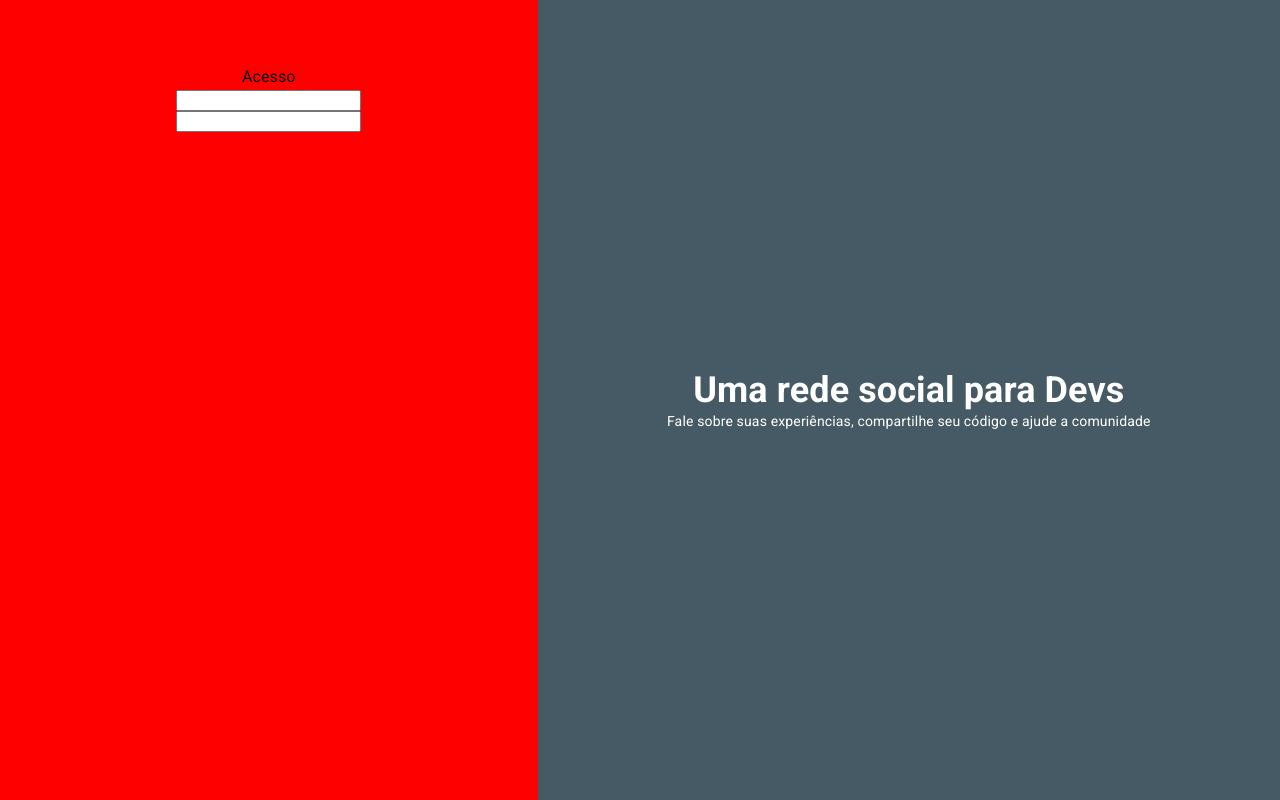
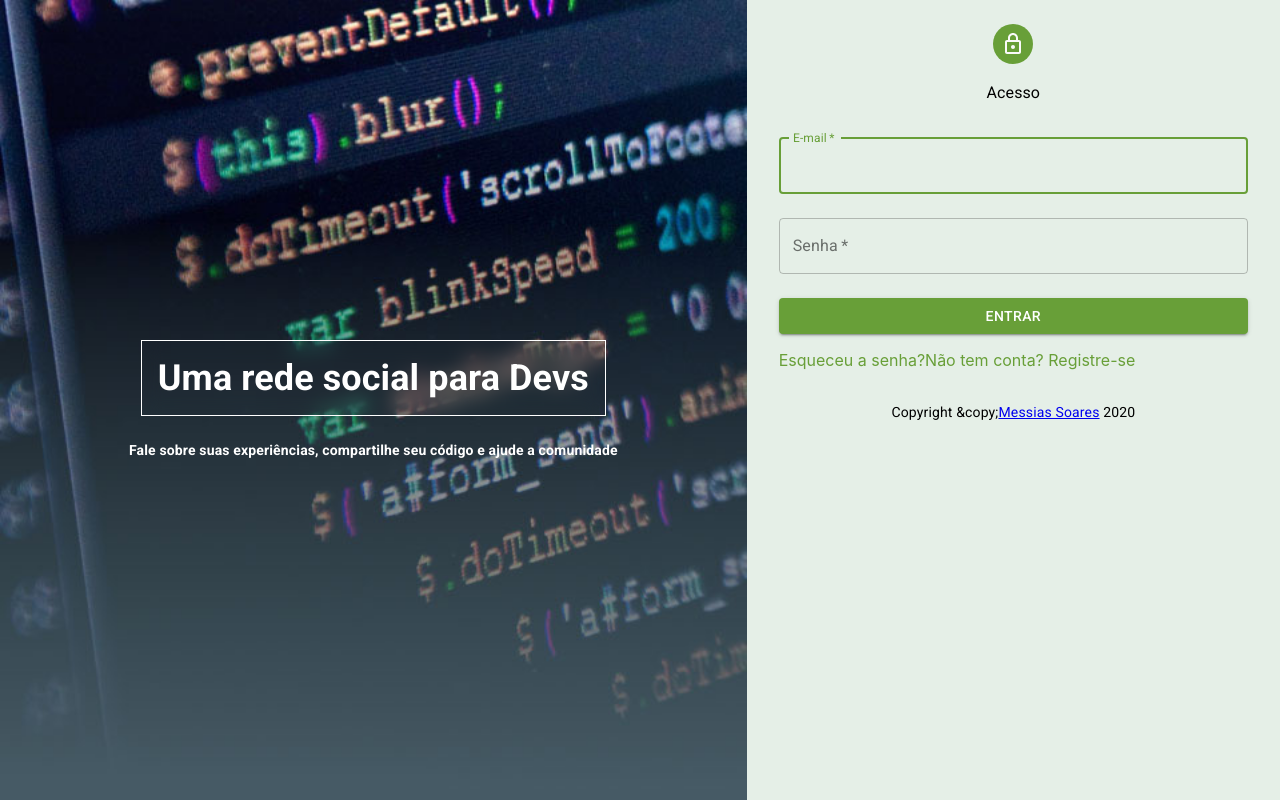
Before and after one commit to soaresmessiasg130/conecta-dev, a React (Create React App) app: page /sign-in in a window 1280 px wide. Built offline with nearby package versions, Linux system fonts and the light colour scheme.

Commit message:
Login page >> Layout finished

```diff
--- a/src/index.js
+++ b/src/index.js
@@ -2,6 +2,7 @@ import React from "react";
 import ReactDOM from "react-dom";
 import "./index.css";
 import App from "./App";
+// import { CssBaseline } from '@material-ui/core';
 
 ReactDOM.render(
   <React.StrictMode>
--- a/src/pages/SignIn/index.js
+++ b/src/pages/SignIn/index.js
@@ -1,59 +1,184 @@
 import React from 'react';
 import { makeStyles } from '@material-ui/core/styles';
-import { Typography } from '@material-ui/core';
+import {
+  Typography,
+  Grid,
+  Box,
+  Avatar,
+  TextField,
+  Button,
+  Link
+} from '@material-ui/core';
+import LockOutĺinedIcon from '@material-ui/icons/LockOutlined';
 
 const useStyles = makeStyles((theme) => ({
   root: {
-    display: 'flex',
-    flexDirection: 'row',
-    height: '100vh'
+    height: '100vh',
+    background: theme.palette.basics.bgWhite,
   },
-  left: {
-    background: 'red',
-    // flexGrow: 1,
-    flexBasis: '42%',
+  image: {
+    backgroundImage: 'url(/images/login-background.jpg)',
+    backgrounPosition: 'center',
+    backgroundSize: 'cover',
+    backgroundRepeat: 'none',
+    textAlign: 'center'
   },
-  right: {
-    // background: 'yellow',
-    // flexGrow: 1
-    flexBasis: '58%',
-    display: 'flex',
-    flexDirection: 'column',
-    justifyContent: 'center',
-    alignItems: 'center'
+  avatar: {
+    background: theme.palette.primary.main,
+    margin: theme.spacing(2),
+  },
+  title: {
+    color: '#FFF',
+    border: '1px solid #fff',
+    padding: theme.spacing(2),
+    backdropFilter: 'blur(10px)'
+    // borderRadius: theme.spacing(1)
+  },
+  button: {
+    margin: theme.spacing(2, 0)
   },
   form: {
-    display: 'flex',
-    flexDirection: 'column',
-    margin: '64px 48px',
-    alignItems: 'center'
+    margin: theme.spacing(2, 4, 4, 4)
   }
 }));
+
+function Copyright () {
+  return (
+    <Typography variant='body2'>
+      {'Copyright &copy;'}
+      <a color='inherit' href='http://www.github.com/soaresmessiasg130'>
+        Messias Soares
+      </a>
+      {' '}
+      {new Date().getFullYear()}
+    </Typography>
+  );
+}
 
 function SignIn () {
   const classes = useStyles();
 
   return (
-    <div className={classes.root}>
-      <div className={classes.left}>
-        <form className={classes.form}>
-          <Typography variant='h6'>Acesso</Typography>
-          <input type='text' />
-          <input type='text' />
-        </form>
-      </div>
-
-      <div className={classes.right}>
-        <Typography variant='h1' style={{color: '#FFF'}}>
+    <Grid container className={classes.root}>
+      <Grid
+        md={7}
+        item
+        container
+        direction='column'
+        justify='center'
+        alignItems='center'
+        className={classes.image}
+      >
+        <Typography variant='h1' className={classes.title}>
           <strong>Uma rede social para Devs</strong>
         </Typography>
 
-        <Typography variant='body2' style={{color: '#FFF'}}>
-          Fale sobre suas experiências, compartilhe seu código e ajude a comunidade
+        <Typography variant='body2' style={{color: '#FFF', marginTop: '24px'}}>
+          <strong>
+            Fale sobre suas experiências, compartilhe seu código e ajude a comunidade
+          </strong>
         </Typography>
-      </div>
-    </div>
+      </Grid>
+
+      <Grid md={5} item>
+        <Box
+          display='flex'
+          flexDirection='column'
+          alignItems='center'
+          mt={1}
+          >
+          <Avatar className={classes.avatar}>
+            <LockOutĺinedIcon />
+          </Avatar>
+          <Typography variant='h6'>
+            Acesso
+          </Typography>
+          <form className={classes.form}>
+            <TextField
+              variant='outlined'
+              margin='normal'
+              required
+              fullWidth
+              id='email'
+              label='E-mail'
+              name='email'
+              autocomplete='email'
+              autoFocus
+            />
+            <TextField
+              variant='outlined'
+              margin='normal'
+              required
+              fullWidth
+              label='Senha'
+              id='password'
+              name='password'
+              type='password'
+              autocomplete='current-password'
+            />
+            <Button
+              variant='contained'
+              color='primary'
+              fullWidth
+              className={classes.button}
+            >
+              Entrar
+            </Button>
+            <Grid container>
+              <Grid item>
+                <Link>Esqueceu a senha?</Link>
+              </Grid>
+              <Grid item>
+                <Link>Não tem conta? Registre-se</Link>
+              </Grid>
+            </Grid>
+          </form>
+          <Copyright />
+        </Box>
+      </Grid>
+    </Grid>
   );
 }
 
 export default SignIn;
+
+// left: {
+//   background: 'red',
+//   // flexGrow: 1,
+//   flexBasis: '42%',
+// },
+// right: {
+//   // background: 'yellow',
+//   // flexGrow: 1
+//   flexBasis: '58%',
+//   display: 'flex',
+//   flexDirection: 'column',
+//   justifyContent: 'center',
+//   alignItems: 'center'
+// },
+// form: {
+//   display: 'flex',
+//   flexDirection: 'column',
+//   margin: '64px 48px',
+//   alignItems: 'center'
+// }
+
+// <div className={classes.root}>
+//   <div className={classes.left}>
+//     <form className={classes.form}>
+//       <Typography variant='h6'>Acesso</Typography>
+//       <input type='text' />
+//       <input type='text' />
+//     </form>
+//   </div>
+//
+//   <div className={classes.right}>
+//     <Typography variant='h1' style={{color: '#FFF'}}>
+//       <strong>Uma rede social para Devs</strong>
+//     </Typography>
+//
+//     <Typography variant='body2' style={{color: '#FFF'}}>
+//       Fale sobre suas experiências, compartilhe seu código e ajude a comunidade
+//     </Typography>
+//   </div>
+// </div>
--- a/src/theme/palette.js
+++ b/src/theme/palette.js
@@ -11,4 +11,7 @@ export default {
     main: colors.blueGrey[700],
     dark: colors.blueGrey[900],
   },
+  basics: {
+    bgWhite: '#e5efe7',
+  }
 };
```
Also changed, not shown: public/images/login-background.jpg (added).
